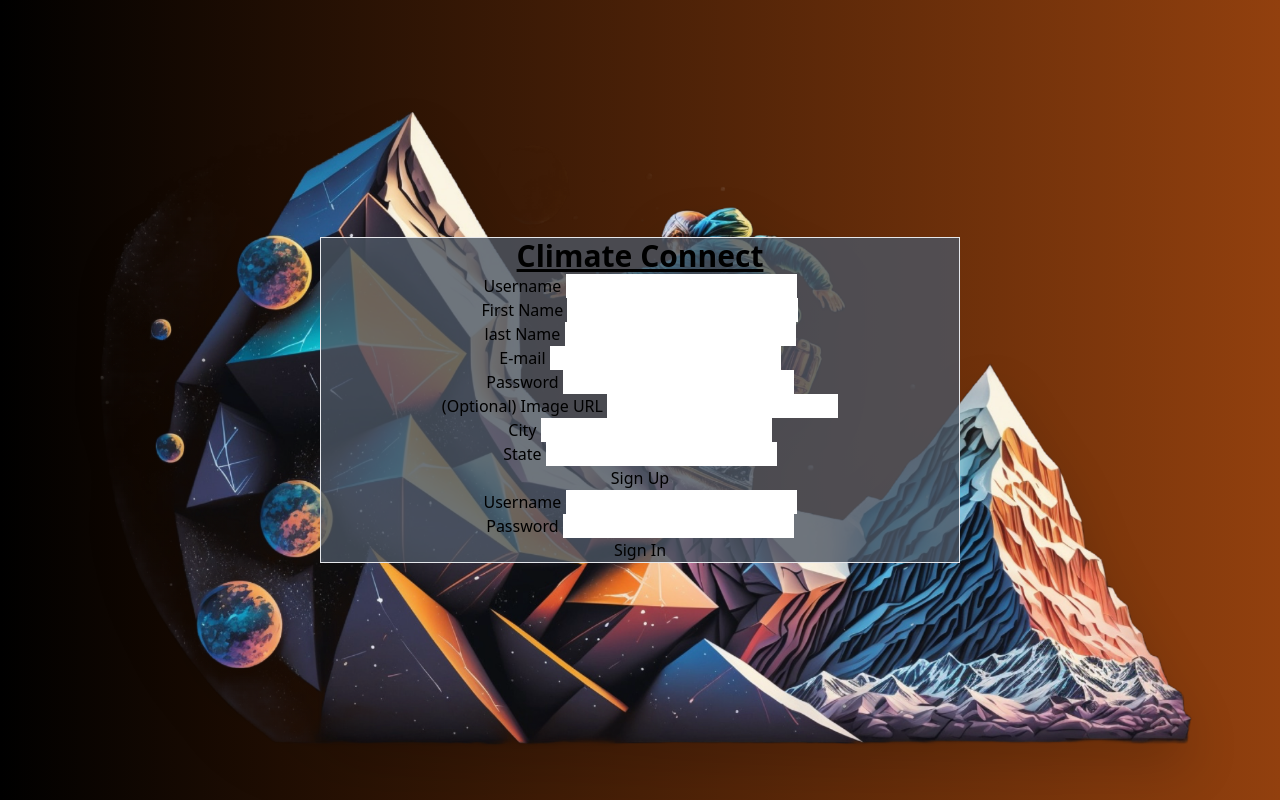
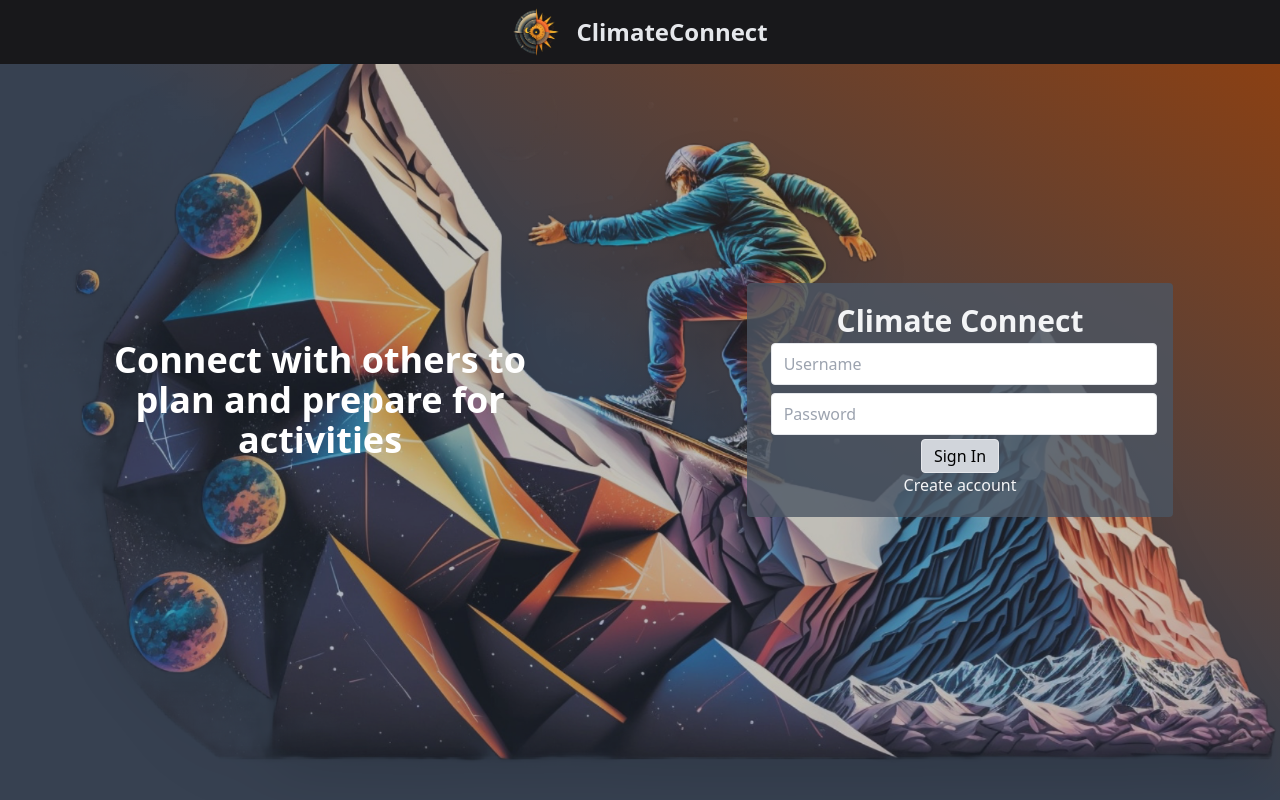
Before and after one commit to skval55/capstone-project, a Flask app: page / in a window 1280 px wide. Run offline with Flask 3, Linux system fonts and the light colour scheme; data that the repository does not hold is empty; some libraries are stand-ins or nearby versions.

Commit message:
made front-end for landing page

```diff
--- a/app.py
+++ b/app.py
@@ -21,8 +21,8 @@ app.config['SECRET_KEY'] = os.environ.get('SECRET_KEY', "it's a secret")
 toolbar = DebugToolbarExtension(app)
 
 
-
-connect_db(app)
+with app.app_context():
+    connect_db(app)
 
 # Custom Jinja2 filter to deserialize JSON strings
 @app.template_filter('json_loads')
@@ -94,7 +94,7 @@ def login_page():
 
         except IntegrityError:
             flash("Username or email already taken")
-            return render_template('base.html', form1=form1, form2=form2)
+            return render_template('activities/base.html', form1=form1, form2=form2)
 
         do_login(user)
         return redirect("/homepage/posts")
@@ -117,7 +117,7 @@ def login_page():
         return render_template('base.html', form1=form1, form2=form2)
 
 
-    return render_template('base.html', form1=form1, form2=form2)
+    return render_template('activities/base.html', form1=form1, form2=form2)
 
 
 @app.route('/homepage')
--- a/models.py
+++ b/models.py
@@ -251,4 +251,4 @@ def connect_db(app):
 
     db.app = app
     db.init_app(app)
-    app.app_context().push()
+    # app.app_context().push()
--- a/static/app.js
+++ b/static/app.js
@@ -10,6 +10,12 @@ $("#load").ready(getData);
 //   const response = await axios.get(`/api/delete-post/${e.target.value}`);
 //   console.log(response);
 // }
+
+$(".show-sign-up-form").click(function (e) {
+  e.preventDefault();
+  $("#sign-in").toggleClass("hidden");
+  $("#sign-up").toggleClass("hidden");
+});
 
 async function getDayAndActivity(e) {
   $(".days").html("");
--- /dev/null
+++ b/templates/activities/base.html
@@ -0,0 +1,128 @@
+{% extends 'activities/user.html' %}
+{% block content %}
+
+<body class="  ">
+    <nav class="fixed top-0 w-full z-40 bg-zinc-900 text-white py-2">
+        <div class="container mx-auto px-4">
+            <ul class="flex justify-between">
+                <li class="flex m-auto">
+                    <a href="/">
+                        <img src="/static/images/climate-connect-logo2.png" alt="fingerprint" class="w-12 h-12 mr-4"
+                            id="crimescope-img-header" />
+                    </a>
+                    <a href="/" class=" text-2xl my-auto font-bold text-gray-200 ">ClimateConnect</a>
+                </li>
+                {% if get_flashed_messages() %}
+                <li id="flash-container"
+                    class="absolute z-40 top-16 md:top-16 w-full text-center left-1/2 transform -translate-x-1/2 text-2xl font-bold text-emerald-300 bg-black p-4">
+                    {% for category, message in
+                    get_flashed_messages(with_categories=True) %}
+                    <div id="flashed-messages" class="alert alert-{{ category }}">
+                        {{ message }}
+                    </div>
+                    {% endfor %}
+                </li>
+                {% endif %}
+
+                <li id="flash-container-js"
+                    class="hidden absolute z-40 top-16 md:top-16 w-full text-center left-1/2 transform -translate-x-1/2 text-2xl font-bold text-emerald-300 bg-black p-4">
+                </li>
+
+                <li>
+
+                </li>
+            </ul>
+        </div>
+    </nav>
+    <div
+        class="landing-page z-0 fixed inset-0 flex flex-wrap lg:flex-no-wrap justify-center lg:justify-around items-center h-screen bg-gradient-to-tr from-gray-700  via-gray-700 to-amber-800">
+
+        <img class="opacity-70 fixed z-10 inset-0 w-auto my-20 lg:my-auto ml-auto mr-auto filter drop-shadow-2xl"
+            src="../static/images/climate-connect-bg2-clean.png" alt="">
+
+        <div class="z-20 w-screen lg:w-1/3 text-center">
+            <div class="landing-page-text w-1/2 lg:w-full m-auto text-4xl font-bold text-white  rounded ">
+                Connect with others to plan and prepare for activities
+            </div>
+        </div>
+
+        <div
+            class="w-3/4 md:w-1/2 z-20 lg:w-2/6 lg:mr-0 justify-center  p-5 items-center text-center rounded bg-gray-600 bg-opacity-80">
+            <h1 class="text-3xl font-bold text-gray-100">
+                Climate Connect
+            </h1>
+
+            {% for category, message in get_flashed_messages(with_categories=True) %}
+            <div class="alert alert-{{ category }}">{{ message }}</div>
+            {% endfor %}
+            <form id="sign-in" action="/" method="Post">
+
+                {{ form2.hidden_tag() }} <!--add type=hidden form fields -->
+
+                {% for field in form2
+                if field.widget.input_type != 'hidden' %}
+
+                <p>
+
+                    {{ field(placeholder=field.label.text , class='w-full rounded border m-1 py-2 px-3
+                    appearance-none
+                    focus:outline-none focus:shadow-outline') }}
+
+                    {% for error in field.errors %}
+                    {{ error }}
+                    {% endfor %}
+                </p>
+
+                {% endfor %}
+
+
+                <button type="submit" class="border px-3 py-1 bg-gray-300 rounded hover:bg-gray-500">Sign
+                    In</button>
+                <button class="show-sign-up-form text-gray-100 hover:text-gray-300 w-full">Create
+                    account</button>
+            </form>
+            <form id="sign-up" class="hidden" action="/" method="Post">
+
+                {{ form1.hidden_tag() }} <!--add type=hidden form fields -->
+
+                {% for field in form1
+                if field.widget.input_type != 'hidden' %}
+
+
+                {% if field.label.text == 'City' %}
+                <h3>Location</h3>
+                <div class="flex">
+                    {{ field(placeholder=field.label.text , class='w-1/2 rounded border m-1 py-2 px-3
+                    appearance-none
+                    focus:outline-none focus:shadow-outline ') }}
+                    {% elif field.label.text == 'State' %}
+
+                    {{ field(placeholder=field.label.text , class='w-1/2 rounded border m-1 py-2 px-3
+                    appearance-none
+                    focus:outline-none focus:shadow-outline inline-block') }}
+                    {% else %}
+                    <p>
+                        {{ field(placeholder=field.label.text , class='w-full rounded border m-1 py-2 px-3
+                        appearance-none
+                        focus:outline-none focus:shadow-outline') }}
+                        {% endif %}
+
+                        {% for error in field.errors %}
+                        {{ error }}
+                        {% endfor %}
+                    </p>
+
+                    {% endfor %}
+                </div>
+                <button type="submit" class=" border px-3 py-1 bg-gray-300 rounded hover:bg-gray-500">Sign
+                    Up</button>
+                <button class="show-sign-up-form text-gray-100 hover:text-gray-300 w-full">Already have an
+                    account</button>
+            </form>
+
+
+        </div>
+    </div>
+
+
+    {% endblock %}
--- a/templates/activities/home.html
+++ b/templates/activities/home.html
@@ -7,15 +7,15 @@
     <meta name="viewport" content="width=device-width, initial-scale=1.0">
     <link href="https://cdn.jsdelivr.net/npm/tailwindcss@2.2.17/dist/tailwind.min.css" rel="stylesheet" />
     <link rel="stylesheet" href="../../static/stylesheets/app.css">
-    <title>{% block title %}TITLE GOES HERE{% endblock %}</title>
+    <link rel="icon" href="/static/images/climate-connect-logo2.png" type="image/x-icon" />
+    <script src="https://cdn.tailwindcss.com"></script>
+    <title>Climate Connect</title>
 </head>
 
 <body>
+    {% block content %}{% endblock %}
 
-    <h1>homepage</h1>
-    <a href="/logout">logout</a>
-    <a href="/homepage/posts">My Profile</a>
-    {% block content %}{% endblock %}
+
 
 
 
--- a/templates/activities/search-activity.html
+++ b/templates/activities/search-activity.html
@@ -1,9 +1,10 @@
 {% extends 'activities/user.html' %}
 
-{% block title %}Animals{% endblock %}
+{% block title %}
+{% endblock %}
 
 {% block content2 %}
-
+<link rel="icon" href="/static/images/climate-connect-logo.png" type="image/x-icon" />
 <form id="load" action="">
     <label for="city">City</label>
     <input id="city" type="text" placeholder="Enter a City">
--- a/templates/base.html
+++ /dev/null
@@ -1,77 +0,0 @@
-<!doctype html>
-<html>
-
-<head>
-    <meta charset="UTF-8">
-    <meta name="viewport" content="width=device-width, initial-scale=1.0">
-    <!-- <link href="/dist/output.css" rel="stylesheet"> -->
-    <!-- <script src="https://cdn.tailwindcss.com"></script> -->
-    <link href="https://cdn.jsdelivr.net/npm/tailwindcss@2.2.17/dist/tailwind.min.css" rel="stylesheet" />
-    <script src="https://cdn.tailwindcss.com"></script>
-    <link rel="stylesheet" href="../static/stylesheets/app.css">
-</head>
-
-<body class="  ">
-    <div
-        class="landing-page fixed inset-0 flex flex-wrap lg:flex-no-wrap justify-center items-center h-screen bg-gradient-to-r from-black to-amber-800">
-        <img class="fixed z-10 inset-0 w-auto h-4/5 mt-28 ml-auto mr-auto filter drop-shadow-2xl"
-            src="../static/images/climate-connect-bg2-clean.png" alt="">
-        <div class="w-full z-20 lg:w-1/2 justify-center items-center text-center border bg-gray-600 bg-opacity-80">
-            <h1 class="text-3xl font-bold underline">
-                Climate Connect
-            </h1>
-
-            {% for category, message in get_flashed_messages(with_categories=True) %}
-            <div class="alert alert-{{ category }}">{{ message }}</div>
-            {% endfor %}
-            <form action="/" method="Post">
-
-                {{ form1.hidden_tag() }} <!--add type=hidden form fields -->
-
-                {% for field in form1
-                if field.widget.input_type != 'hidden' %}
-
-                <p>
-                    {{ field.label }}
-                    {{ field }}
-
-                    {% for error in field.errors %}
-                    {{ error }}
-                    {% endfor %}
-                </p>
-
-                {% endfor %}
-
-                <button type="submit">Sign Up</button>
-            </form>
-            <form action="/" method="Post">
-
-                {{ form2.hidden_tag() }} <!--add type=hidden form fields -->
-
-                {% for field in form2
-                if field.widget.input_type != 'hidden' %}
-
-                <p>
-                    {{ field.label }}
-                    {{ field }}
-
-                    {% for error in field.errors %}
-                    {{ error }}
-                    {% endfor %}
-                </p>
-
-                {% endfor %}
-
-
-                <button type="submit">Sign In</button>
-            </form>
-
-        </div>
-    </div>
-
-    {% block content %}
-    {% endblock %}
-
-</body>
-
-</html>
```
Also changed, not shown: templates/activities/nav.html (added, +53 -0 lines), static/images/climate-connect-bg-PhotoRoom.png, static/images/climate-connect-logo2.png (added).
